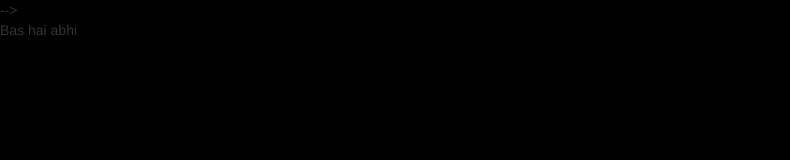
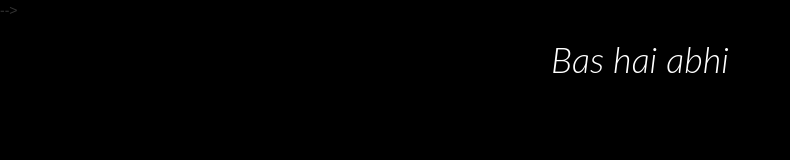
Before and after one commit to irbaazhussain25/HBD, a website: page index.html in a window 1280 px wide. Shown: the whole page, without its empty margins (0-790 px from the left). Drawn offline with nearby package versions, Linux system fonts and the light colour scheme.

Commit message:
Update index.html

```diff
--- a/index.html
+++ b/index.html
@@ -185,7 +185,9 @@
 
 -->
 
-	<div>Bas hai abhi</div>
+	<div >
+		<h1 style="color:white;">Bas hai abhi</h1>
+		</div>
 
 </body> <script src="https://ajax.googleapis.com/ajax/libs/jquery/1.11.2/jquery.min.js"></script>
 <script src="https://maxcdn.bootstrapcdn.com/bootstrap/3.3.1/js/bootstrap.min.js"></script>
```
